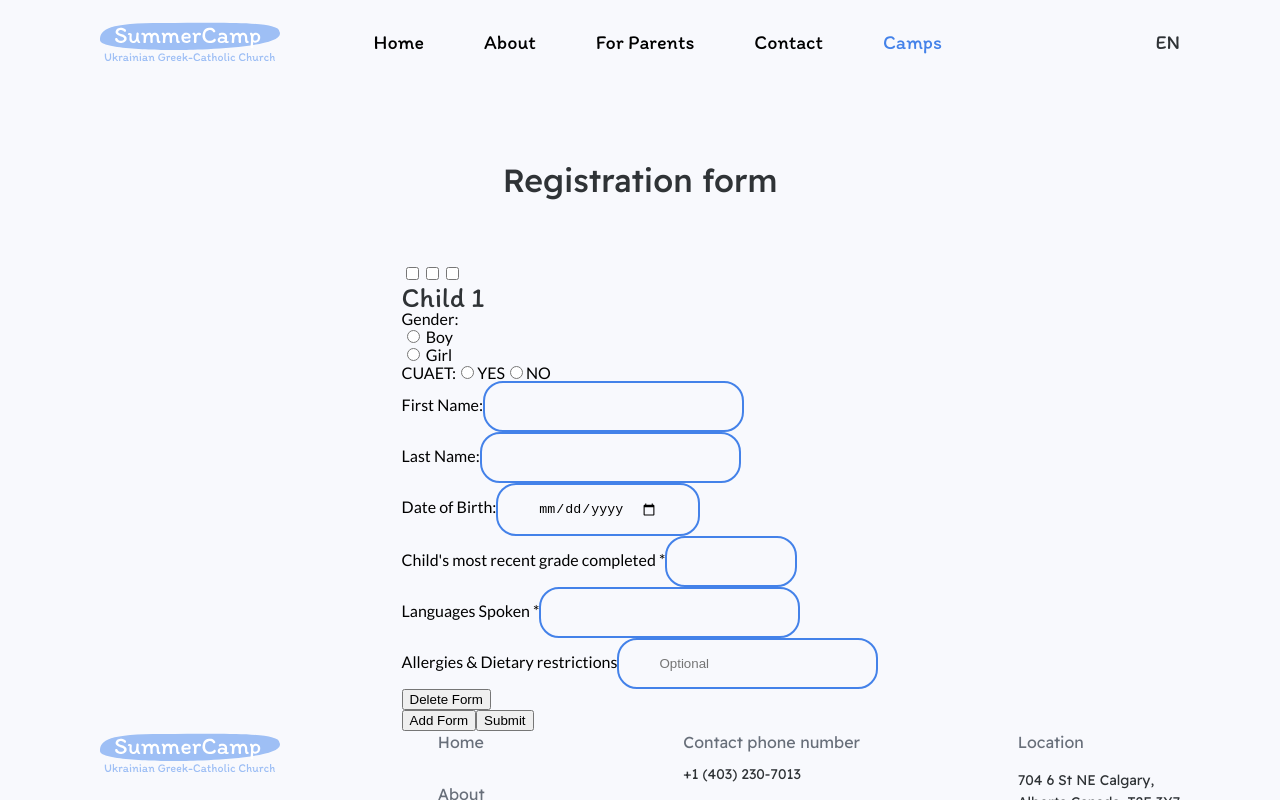
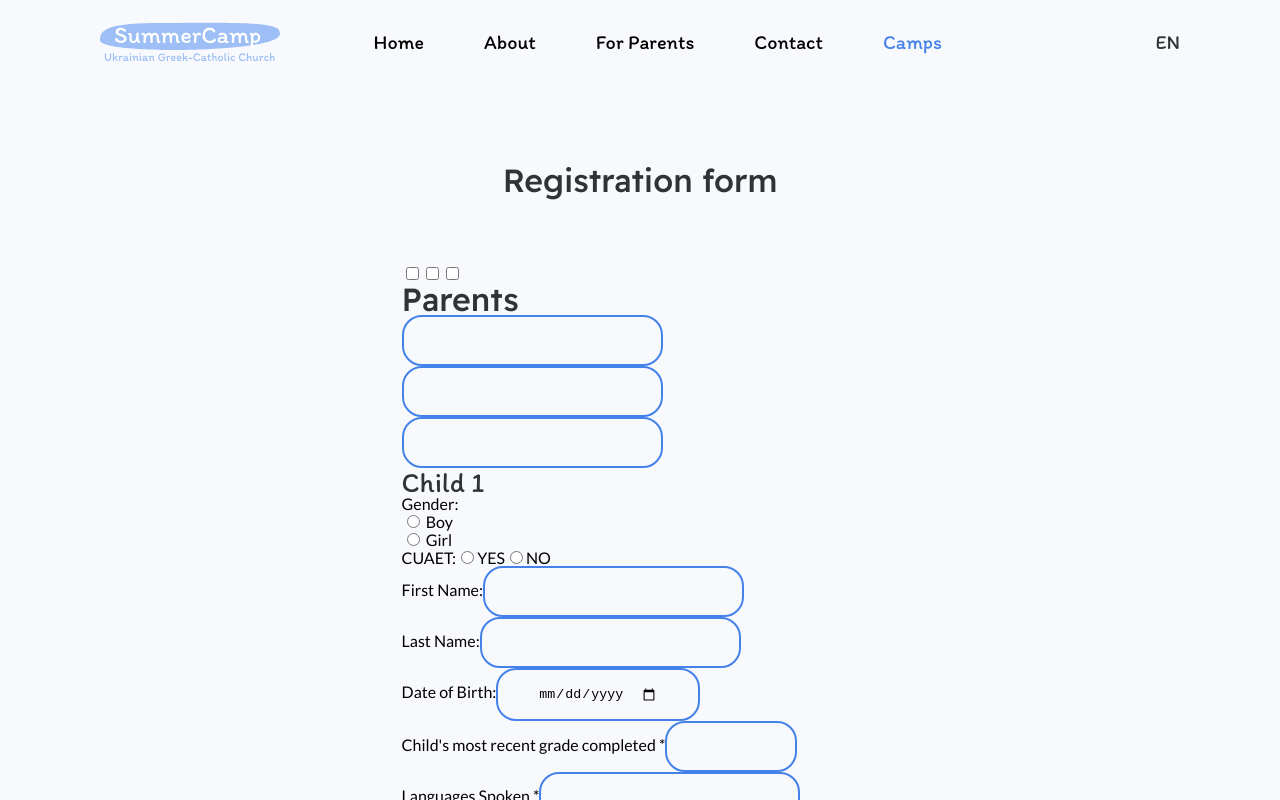
Before and after one commit to segamegadrivee/summer-camp, a React (Create React App) app in the folder frontend/: page /camps/vacation-fun-tabir in a window 1280 px wide. Built offline with nearby package versions, Linux system fonts and the light colour scheme; no server answers; what stein-js-client would draw is missing.

Commit message:
finally i can go sleep

```diff
--- a/frontend/src/components/forms/VFT.jsx
+++ b/frontend/src/components/forms/VFT.jsx
@@ -1,3 +1,4 @@
+
 import SteinStore from "stein-js-client";
 import { useState } from "react";
 // import Checkboxes from "./Checkboxes";
@@ -14,13 +15,16 @@ const VFT = () => {
         langSpoken: "", allergies: ""
     }]);
 
+    const [parentForm, setParentForm] = useState({
+        parentFirstName: "", parentSecondName: "", parentMail: ""
+    });
 
     const handleSubmit = (event) => {
         event.preventDefault();
+
         const errors = [];
+
         forms.forEach((form, index) => {
-
-
             if (form.gender === "") {
                 errors.push(`Form ${index + 1}: Gender is required.`);
             }
@@ -43,39 +47,47 @@ const VFT = () => {
                 errors.push(`Form ${index + 1}: Grade completed is required.`);
             }
             if (form.langSpoken === "") {
-                errors.push(`Form ${index + 1}: Languages Spoken is required.`);
+                errors.push(`Child ${index + 1}: Languages Spoken is required.`);
             }
+
+
         });
+
 
         if (errors.length > 0) {
             alert(errors.join("\n"));
             return;
         }
+        const formsWithParentForm = forms.map(form =>
+            Object.assign({}, form, parentForm)
+        );
+
+        console.log("i AM HERE", formsWithParentForm);
+
 
         const checkedBoxes = Array.from(document.querySelectorAll('input[name="camp"]:checked')).map(checkbox => checkbox.value);
         console.log(checkedBoxes);
         console.log(forms);
+        console.log(parentForm);
         for (let i = 0; i < checkedBoxes.length; i++) {
             store.read(checkedBoxes[i]).then(data => {
                 console.log("READED", data);
                 console.log(data.length);
                 if (data.length >= 34) {
                     console.log("MAX FORMS");
-                    alert("Sorry, form closed")
+                    alert(`Sorry, form ${checkedBoxes[i]} closed`)
                     return;
                 }
                 else {
                     store
-                        .append(checkedBoxes[i], forms)
+                        .append(checkedBoxes[i], formsWithParentForm)
                         .then(res => {
                             console.log(res);
                         });
                 }
             });
 
-
         }
-
 
     };
 
@@ -84,7 +96,7 @@ const VFT = () => {
             setForms([...forms, {
                 gender: "", cuaet: "", arrivalDate: "",
                 firstName: "", lastName: "", dateOfBirth: "", gradeCompleted: "",
-                langSpoken: "", allergies: ""
+                langSpoken: "", allergies: "",
             }]);
         }
     };
@@ -103,6 +115,11 @@ const VFT = () => {
         setForms(newForms);
     };
 
+    const handleParentChange = (e) => {
+        setParentForm({ ...parentForm, [e.target.name]: e.target.value });
+        console.log(parentForm);
+    };
+
 
     return (
         <div className="form__container container">
@@ -115,11 +132,23 @@ const VFT = () => {
                 <input type="checkbox" value="Sheet3" name="camp" />
             </div>
 
+
+
             <form onSubmit={handleSubmit} >
+
+                <div className="parentinfo">
+                    <h2>Parents</h2>
+                    <input type="text" name="parentFirstName" onChange={handleParentChange} />
+                    <br />
+                    <input type="text" name="parentSecondName" onChange={handleParentChange} />
+                    <br />
+                    <input type="mail" name="parentMail" onChange={handleParentChange} />
+                </div>
+
+
                 {forms.map((form, index) => (
                     <div key={index}>
                         <h3>Child {index + 1}</h3>
-
 
                         <label>
                             Gender:
@@ -188,6 +217,11 @@ const VFT = () => {
                     </div>
                 ))}
                 <button type="button" onClick={handleAddForm}>Add Form</button>
+
+
+
+
+
                 <button type="submit">Submit</button>
             </form>
         </div>
```
